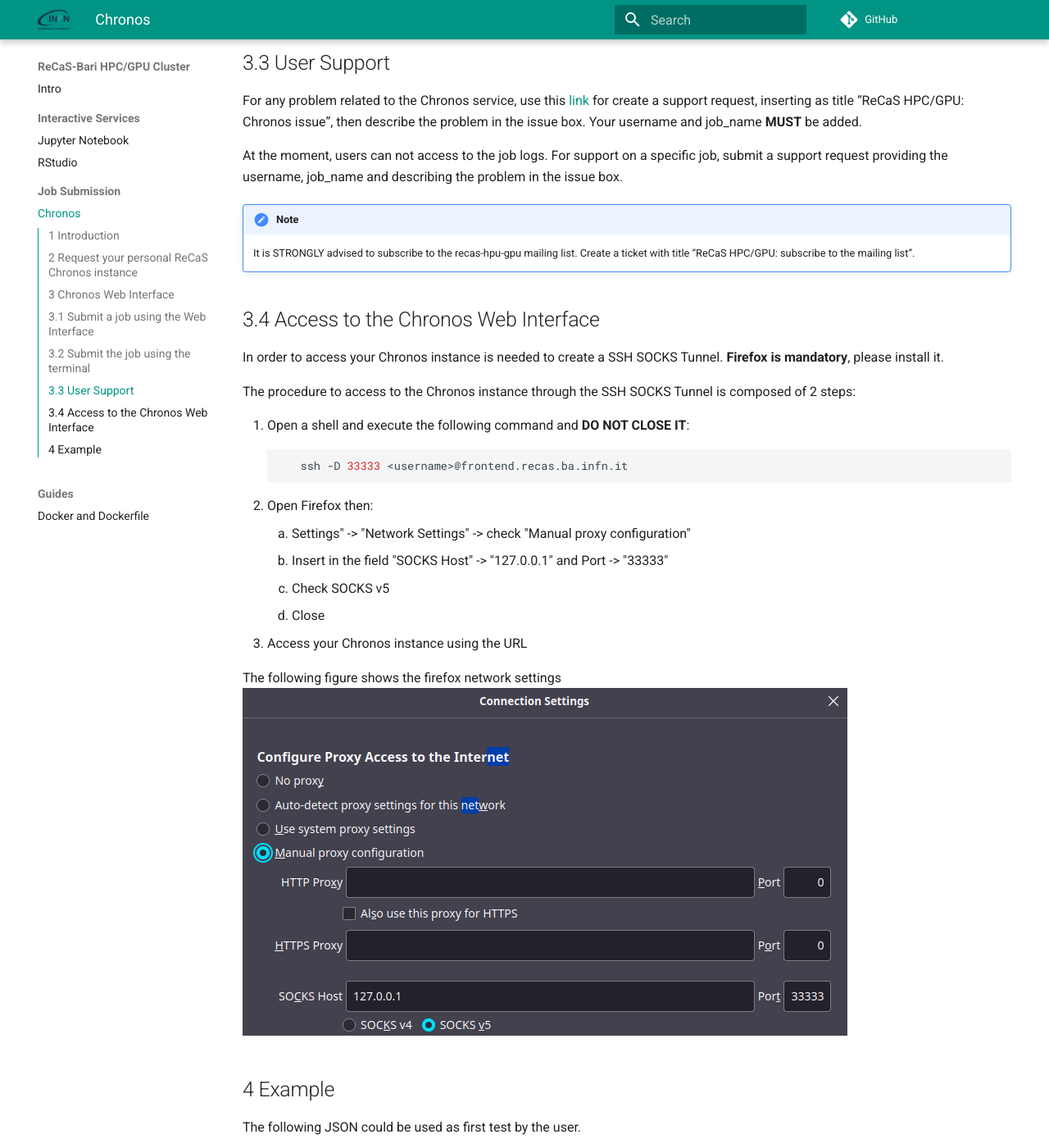
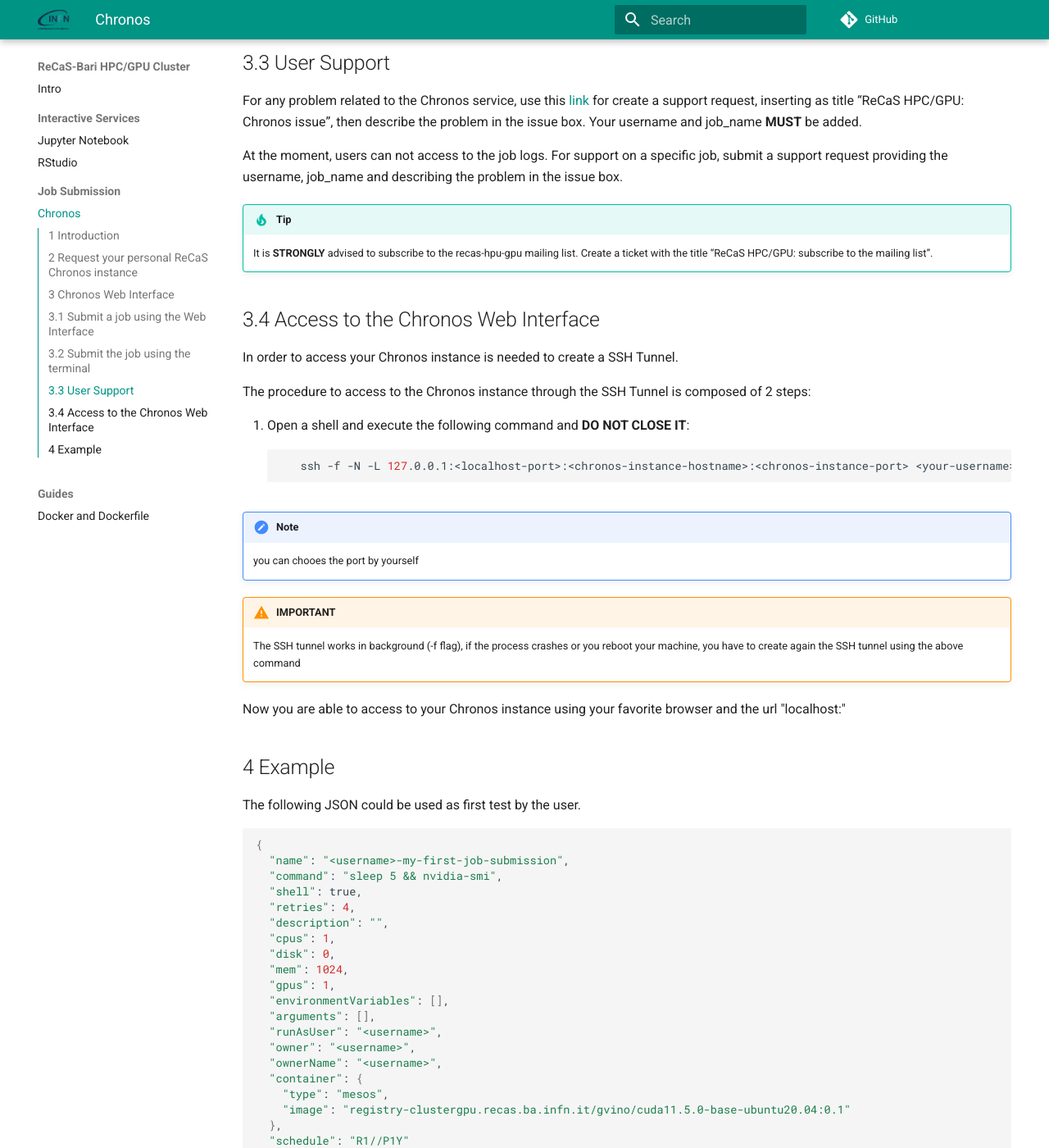
Before and after one commit to jvino/cluster-hpc-gpu-guides, an MkDocs documentation site: the page built from docs/job_submission/chronos.md, in a window 1280 px wide and 1400 px high, scrolled down 3873 px. Shown: the whole window at 82% size. Built offline with MkDocs 1.6.1 and Material for MkDocs 9.7.7, drawn with Linux system fonts in a browser that asks for light colours; comment, search, counter and statistics services are not loaded; some of the changed text lies outside the part shown.

Commit message:
edited the ssh tunnel guide

````diff
--- a/docs/job_submission/chronos.md
+++ b/docs/job_submission/chronos.md
@@ -1,4 +1,3 @@
-
 #Job orchestrator with Chronos
 
 *Updated on 19Apr2022*
@@ -18,8 +17,7 @@
 You can verify if the registration is successfully completed by access to the **frontend.recas.ba.infn.it** server via ssh:
 
 ```bash
-
-	ssh <username>@frontend.recas.ba.infn.it
+   ssh <your-username>@frontend.recas.ba.infn.it
 ```
 
 After that, you can request your personal Chronos instance using this [link](https://www.recas-bari.it/index.php/en/recas-bari-servizi-en/support-request).
@@ -28,11 +26,11 @@
 
 
 ```bash
-Title: “ReCaS HPC/GPU: new Chronos instance request”
-Issue:
-- Name and Surname
-- Username
-- Email
+   Title: “ReCaS HPC/GPU: new Chronos instance request”
+   Issue:
+   - Name and Surname
+   - Username
+   - Email
 ```
 
 ## 3 Chronos Web Interface
@@ -125,28 +123,27 @@
 
 At the moment, users can not access to the job logs. For support on a specific job, submit a support request providing the username, job\_name and describing the problem in the issue box.
 
-!!! note
-    It is STRONGLY advised to subscribe to the recas-hpu-gpu mailing list. Create a ticket with title “ReCaS HPC/GPU: subscribe to the mailing list”.
+!!! tip
+    It is **STRONGLY** advised to subscribe to the recas-hpu-gpu mailing list. Create a ticket with the title “ReCaS HPC/GPU: subscribe to the mailing list”.
 
 ## 3.4 Access to the Chronos Web Interface
 
-In order to access your Chronos instance is needed to create a SSH SOCKS Tunnel. **Firefox is mandatory**, please install it.
+In order to access your Chronos instance is needed to create a SSH Tunnel.
 
-The procedure to access to the Chronos instance through the SSH SOCKS Tunnel is composed of 2 steps:
+The procedure to access to the Chronos instance through the SSH Tunnel is composed of 2 steps:
 
 1. Open a shell and execute the following command and **DO NOT CLOSE IT**:
 ```bash
-   ssh -D 33333 <username>@frontend.recas.ba.infn.it
+   ssh -f -N -L 127.0.0.1:<localhost-port>:<chronos-instance-hostname>:<chronos-instance-port> <your-username>@frontend.recas.ba.infn.it
 ```
-1. Open Firefox then:
-    1. Settings" -> "Network Settings" -> check "Manual proxy configuration"
-    1. Insert in the field "SOCKS Host" ->  "127.0.0.1" and Port -> "33333"
-    1. Check SOCKS v5
-    1. Close
-1. Access your Chronos instance using the URL
 
-The following figure shows the firefox network settings
-![firefox_settings](images/firefox_settings.png)
+!!! note
+    **<localhost-port>** you can chooes the port by yourself
+
+!!! warning "IMPORTANT"
+    The SSH tunnel works in background (-f flag), if the process crashes or you reboot your machine, you have to create again the SSH tunnel using the above command
+
+Now you are able to access to your Chronos instance using your favorite browser and the url "localhost:<localhost-port>"
 
 ## 4 Example
 
````
Also changed, not shown: other parts of docs/job_submission/chronos.md (+9 -9 lines).
